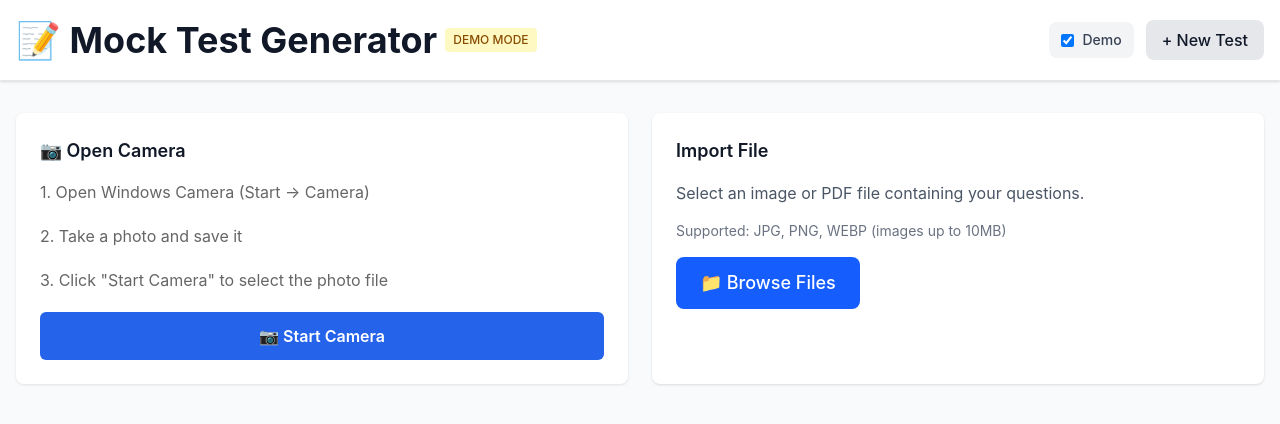
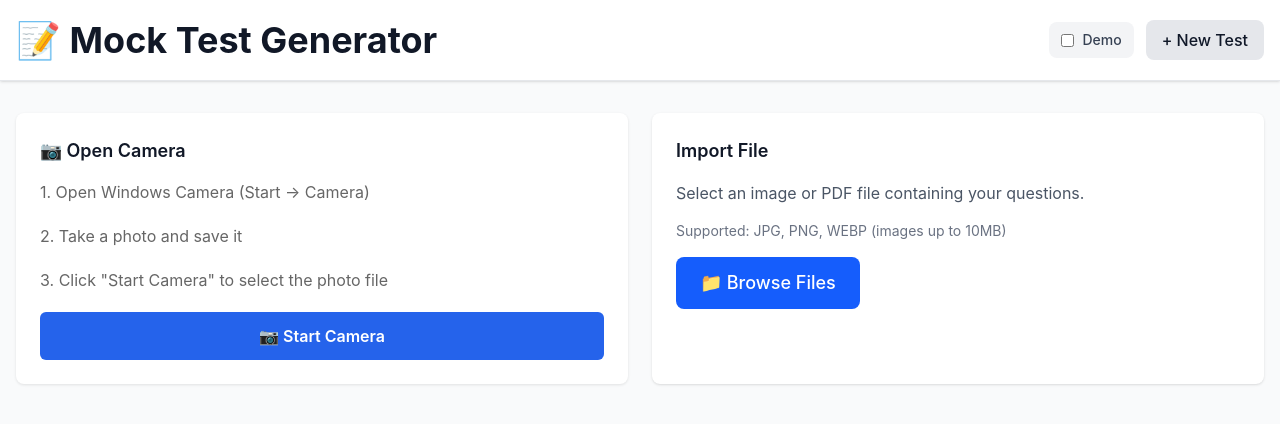
Before and after one commit to liang6328-pixel/hw20260815, a React (Vite) app: page / in a window 1280 px wide. Shown: the top 424 px of the page. Built offline with nearby package versions, Linux system fonts and the light colour scheme; no server answers.

Commit message:
Default to production mode (disable demo mode on page load)

```diff
--- a/src/App.tsx
+++ b/src/App.tsx
@@ -42,7 +42,7 @@ export default function App() {
     generatedQuestions: [],
   });
 
-  const [demoMode, setDemoMode] = useState(true);
+  const [demoMode, setDemoMode] = useState(false);
   const [loading, setLoading] = useState(false);
   const [error, setError] = useState<string | null>(null);
   const [generating, setGenerating] = useState(false);
```
